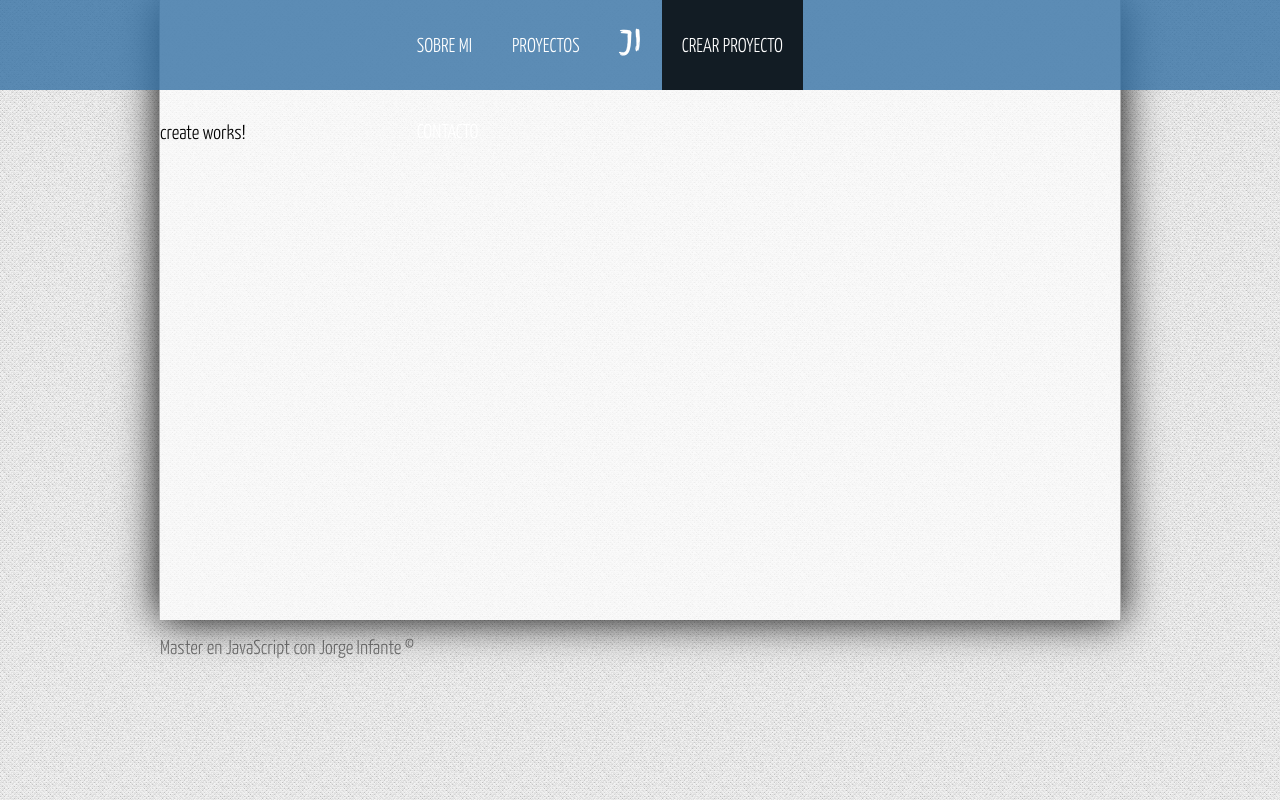
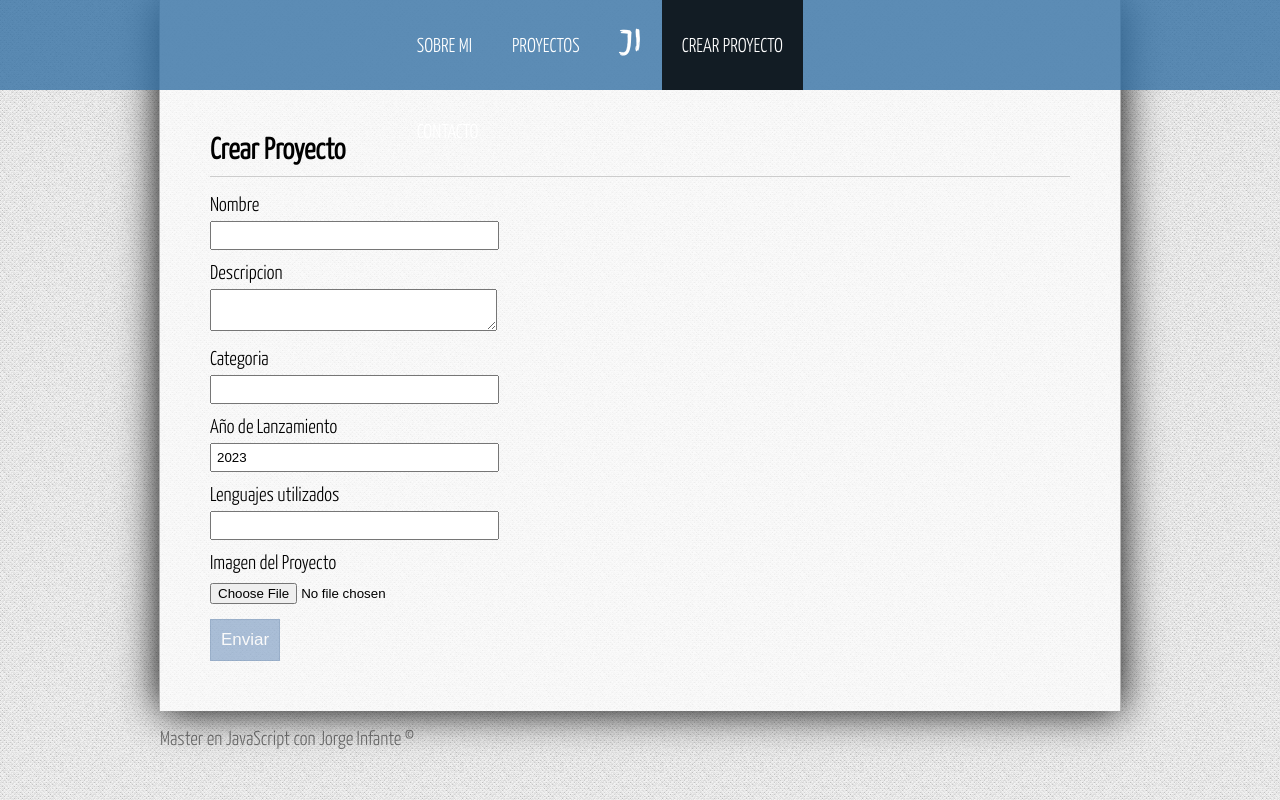
Before and after one commit to coquilson1/proyecto-angular, an Angular app: page /crear-proyecto in a window 1280 px wide. Built offline with nearby package versions, Linux system fonts and the light colour scheme.

Commit message:
insertando formulario

```diff
--- a/src/app/app.module.ts
+++ b/src/app/app.module.ts
@@ -25,7 +25,9 @@ import { ErrorComponent } from './components/error/error.component';
   imports: [
     BrowserModule,
     AppRoutingModule,
-    routing
+    routing,
+    HttpClientModule, //para trabajar con peticiones AJAX
+    FormsModule //Para trabajar con formularios
   ],
   providers: [
     appRoutingProviders
--- a/src/app/components/create/create.component.html
+++ b/src/app/components/create/create.component.html
@@ -1 +1,53 @@
-<p>create works!</p>
+<div class="container">
+    <h2>{{title}}</h2>
+
+    <div class="message success" *ngIf="status == 'success'">
+        El proyecto se ha creado correctamente, puedes <a href="#">verlo aquí</a>
+    </div>
+
+    <div class="message failed" *ngIf="status == 'failed'">
+        El proyecto no se ha podido crear
+    </div>
+
+    <form #projectForm="ngForm" (ngSubmit)="onSubmit(projectForm)">
+        <p>
+            <label for="name">Nombre</label>
+            <input type="text" name="name" #name="ngModel" [(ngModel)]="project.name" required>
+            <span class="form-error" *ngIf="name.touched && !name.value">
+                El nombre es obligatorio
+            </span>
+        </p>
+        <p>
+            <label for="description">Descripcion</label>
+            <textarea name="description" #description="ngModel" [(ngModel)]="project.description"  required ></textarea>
+            <span class="form-error" *ngIf="description.touched && !description.value">
+                La descripcion es obligatorio
+            </span>
+        </p>
+        <p>
+            <label for="category">Categoria</label>
+            <input type="text" name="category" #category="ngModel" [(ngModel)]="project.category"  required>
+            <span class="form-error" *ngIf="category.touched && !category.value">
+                La categoria es obligatorio
+            </span>
+        </p>
+        <p>
+            <label for="year">Año de Lanzamiento</label>
+            <input type="number" name="year" #year="ngModel" [(ngModel)]="project.year">
+        </p>
+        <p>
+            <label for="langs">Lenguajes utilizados</label>
+            <input type="text" name="langs" #langs="ngModel" [(ngModel)]="project.langs" required>
+            <span class="form-error" *ngIf="langs.touched && !langs.value">
+                La lenguajes son obligatorios
+            </span>
+        </p>
+
+        <p>
+            <label for="image">Imagen del Proyecto</label>
+            <input type="file" name="image" placeholder="Subir imagen"/>
+        </p>
+
+        <input type="submit" value="Enviar" [disabled]="!projectForm.form.valid">
+    </form>
+</div>
--- a/src/app/components/create/create.component.ts
+++ b/src/app/components/create/create.component.ts
@@ -1,10 +1,46 @@
-import { Component } from '@angular/core';
+import { Component, OnInit } from '@angular/core';
+import { Project } from 'src/app/models/project';
+import { ProjectService } from 'src/app/services/project.service';
 
 @Component({
   selector: 'app-create',
   templateUrl: './create.component.html',
-  styleUrls: ['./create.component.css']
+  styleUrls: ['./create.component.css'],
+  providers: [ProjectService] //Cargo el objeto ProjectService dentro de la propiedad providers de mi decorador
 })
-export class CreateComponent {
+export class CreateComponent implements OnInit{
+  public title: string;
+  public project: Project;
+  public status: string;
+
+  constructor(
+    private _ProjectService: ProjectService
+  ){
+    this.title = "Crear Proyecto"
+    this.project = new Project('','','','',2023,'','');
+    this.status = "";
+  }
+
+  ngOnInit(): void {
+
+  }
+
+  onSubmit(form: any){
+    console.log(this.project);
+    this._ProjectService.saveProject(this.project).subscribe(
+      response => {
+        if(response.project){
+          this.status = "success";
+          form.reset();
+        } else {
+          this.status = "failed";
+        }
+
+      },
+      error => {
+        console.log(<any>error)
+      }
+    );
+  }
 
 }
--- a/src/app/services/project.service.ts
+++ b/src/app/services/project.service.ts
@@ -17,4 +17,10 @@ export class ProjectService {
     testService(){
         return 'Probando el servicio de Angular';
     }
+
+    saveProject(project: Project): Observable<any>{
+        let params = JSON.stringify(project);
+        let headers = new HttpHeaders().set('Content-Type','application/json');
+        return this._http.post(this.url+'save-project', params, {headers: headers} );
+    }
 }
--- a/src/assets/css/styles.css
+++ b/src/assets/css/styles.css
@@ -141,3 +141,85 @@ article.about{
     padding-bottom: 30px;
     text-align: justify;
 }
+
+/*Sección con Formularios*/
+.container{
+    padding: 50px;
+    padding-top: 10px;
+}
+
+.container h2{
+    border-bottom: 1px solid #ccc;
+    padding-bottom: 10px;
+    margin-bottom: 15px;
+    display: block;
+}
+
+form {
+    width: 80%;
+}
+
+form label{
+    width: 100%;
+    display: block;
+    margin-top: 10px;
+    margin-bottom: 5px;
+}
+
+form input[type="text"],
+form input[type="number"],
+form input[type="email"],
+form textarea{
+    width: 40%;
+    padding: 5px;
+}
+
+form button,
+form input[type="submit"]{
+    display: block;
+    font-size: 17px;
+    padding: 10px;
+    margin-top: 15px;
+    color: white;
+    background-color: rgba(53, 103, 164, 1);
+    border: 1px solid rgba(13, 67, 133, 1);
+    cursor: pointer;
+}
+
+form button:hover,
+form input[type="submit"]:hover{
+    background-color: rgba(53, 103, 164, 0.8);
+}
+
+.form-error{
+    padding: 3px;
+    font-size: 13px;
+    background-color: red;
+    color: white;
+    margin-left: 5px;
+}
+
+form input[disabled]{
+    opacity: 0.4;
+    cursor: not-allowed;
+}
+
+.message {
+    padding: 5px;
+    border: 1px solid #eee;
+    width: 50%;
+}
+
+.success {
+    background-color: green;
+    color: white;
+}
+
+.message a{
+    color: white;
+}
+
+.failed{
+    background-color: red;
+    color: white;
+}
```
